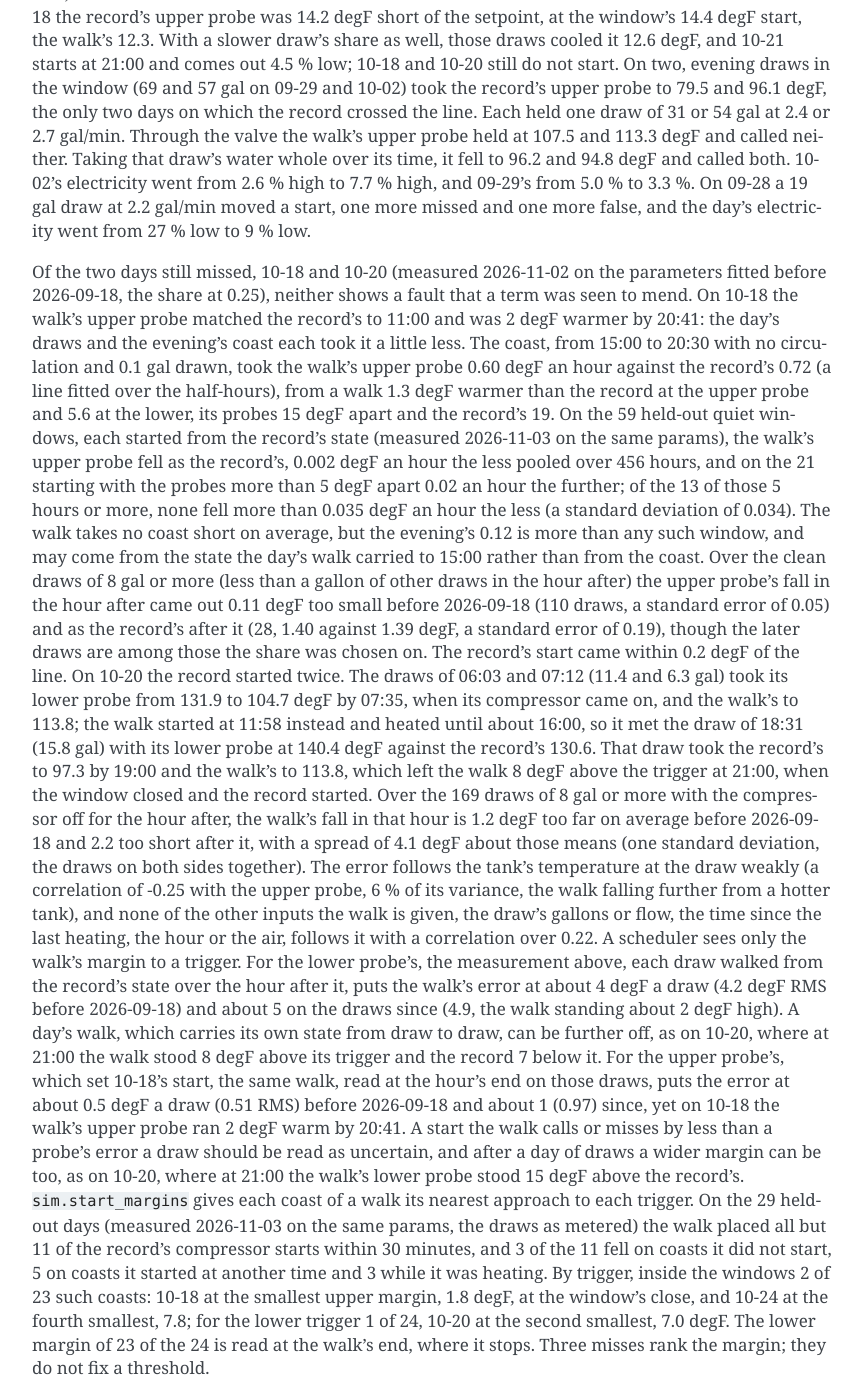
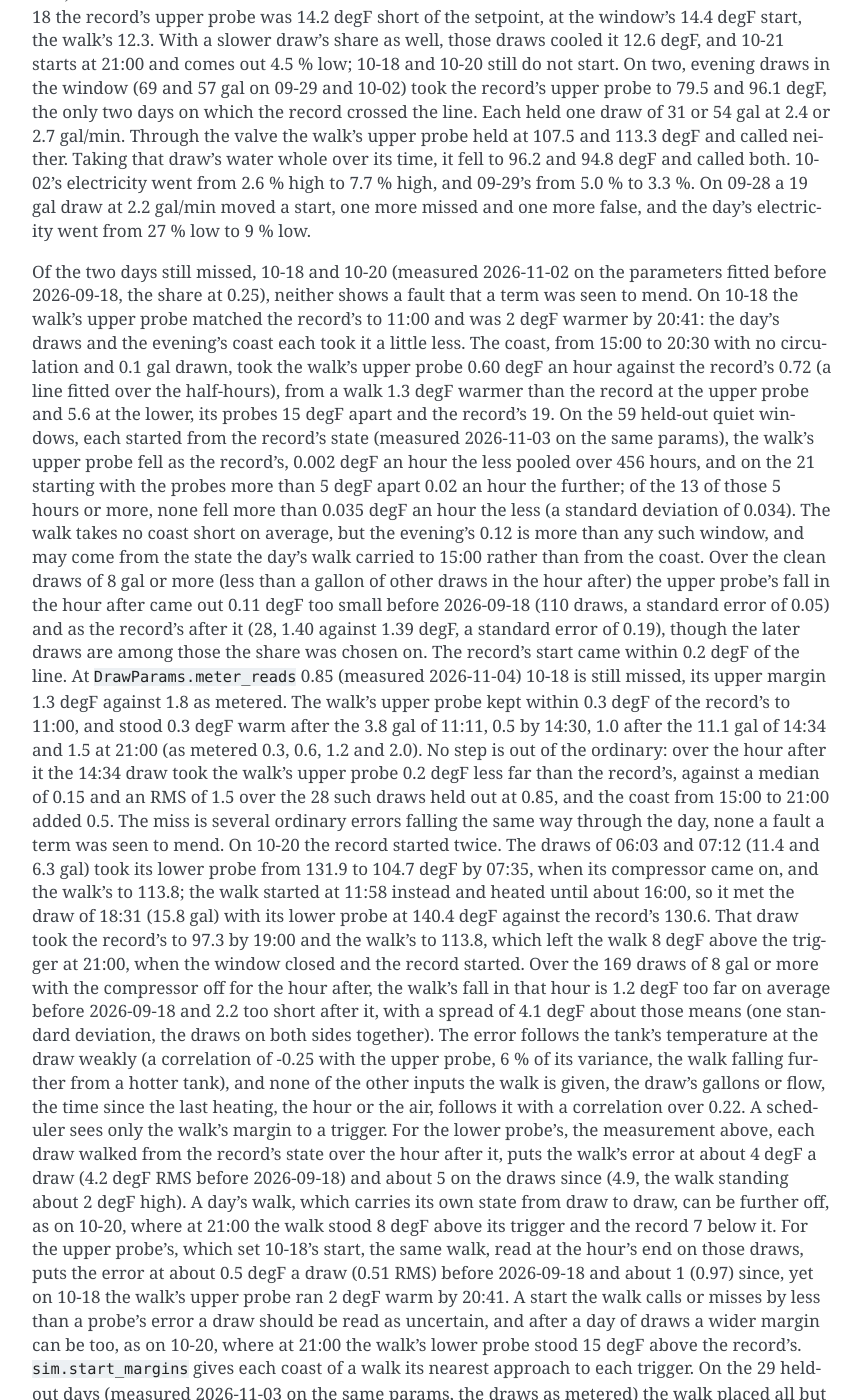
Before and after one commit to eman/nwp500-python, a Sphinx documentation site: the page built from docs/explanation/simulator.rst, in a window 1280 px wide and 1400 px high, scrolled down 13029 px. Shown: the whole window, without its empty margins (338-1200 px from the left). Built offline with Sphinx 7.4.7, drawn with Linux system fonts in a browser that asks for light colours.

Commit message:
docs(sim): 10-18 at 0.85: margin 1.3 degF, ordinary errors adding through the day

```diff
--- a/docs/explanation/simulator.rst
+++ b/docs/explanation/simulator.rst
@@ -774,22 +774,32 @@ upper probe's fall in the hour after came out 0.11 degF too small before
 2026-09-18 (110 draws, a standard error of 0.05) and as the record's
 after it (28, 1.40 against 1.39 degF, a standard error of 0.19), though
 the later draws are among those the share was chosen on. The record's
-start came within 0.2 degF of the line. On 10-20 the record started
-twice. The draws of 06:03 and 07:12 (11.4 and 6.3 gal) took its lower
-probe from 131.9 to 104.7 degF by 07:35, when its compressor came on,
-and the walk's to 113.8; the walk started at 11:58 instead and heated
-until about 16:00, so it met the draw of 18:31 (15.8 gal) with its lower
-probe at 140.4 degF against the record's 130.6. That draw took the
-record's to 97.3 by 19:00 and the walk's to 113.8, which left the walk 8
-degF above the trigger at 21:00, when the window closed and the record
-started. Over the 169 draws of 8 gal or more with the compressor off for
-the hour after, the walk's fall in that hour is 1.2 degF too far on
-average before 2026-09-18 and 2.2 too short after it, with a spread of
-4.1 degF about those means (one standard deviation, the draws on both
-sides together). The error follows the tank's temperature at the draw
-weakly (a correlation of -0.25 with the upper probe, 6 % of its
-variance, the walk falling further from a hotter tank), and none of the
-other inputs the walk is given, the draw's gallons or flow, the time
+start came within 0.2 degF of the line. At ``DrawParams.meter_reads``
+0.85 (measured 2026-11-04) 10-18 is still missed, its upper margin 1.3
+degF against 1.8 as metered. The walk's upper probe kept within 0.3 degF
+of the record's to 11:00, and stood 0.3 degF warm after the 3.8 gal of
+11:11, 0.5 by 14:30, 1.0 after the 11.1 gal of 14:34 and 1.5 at 21:00
+(as metered 0.3, 0.6, 1.2 and 2.0). No step is out of the ordinary: over
+the hour after it the 14:34 draw took the walk's upper probe 0.2 degF
+less far than the record's, against a median of 0.15 and an RMS of 1.5
+over the 28 such draws held out at 0.85, and the coast from 15:00 to
+21:00 added 0.5. The miss is several ordinary errors falling the same
+way through the day, none a fault a term was seen to mend. On 10-20 the
+record started twice. The draws of 06:03 and 07:12 (11.4 and 6.3 gal)
+took its lower probe from 131.9 to 104.7 degF by 07:35, when its
+compressor came on, and the walk's to 113.8; the walk started at 11:58
+instead and heated until about 16:00, so it met the draw of 18:31 (15.8
+gal) with its lower probe at 140.4 degF against the record's 130.6. That
+draw took the record's to 97.3 by 19:00 and the walk's to 113.8, which
+left the walk 8 degF above the trigger at 21:00, when the window closed
+and the record started. Over the 169 draws of 8 gal or more with the
+compressor off for the hour after, the walk's fall in that hour is 1.2
+degF too far on average before 2026-09-18 and 2.2 too short after it,
+with a spread of 4.1 degF about those means (one standard deviation, the
+draws on both sides together). The error follows the tank's temperature
+at the draw weakly (a correlation of -0.25 with the upper probe, 6 % of
+its variance, the walk falling further from a hotter tank), and none of
+the other inputs the walk is given, the draw's gallons or flow, the time
 since the last heating, the hour or the air, follows it with a
 correlation over 0.22. A scheduler sees only the walk's margin to a
 trigger. For the lower probe's, the measurement above, each draw walked
```
